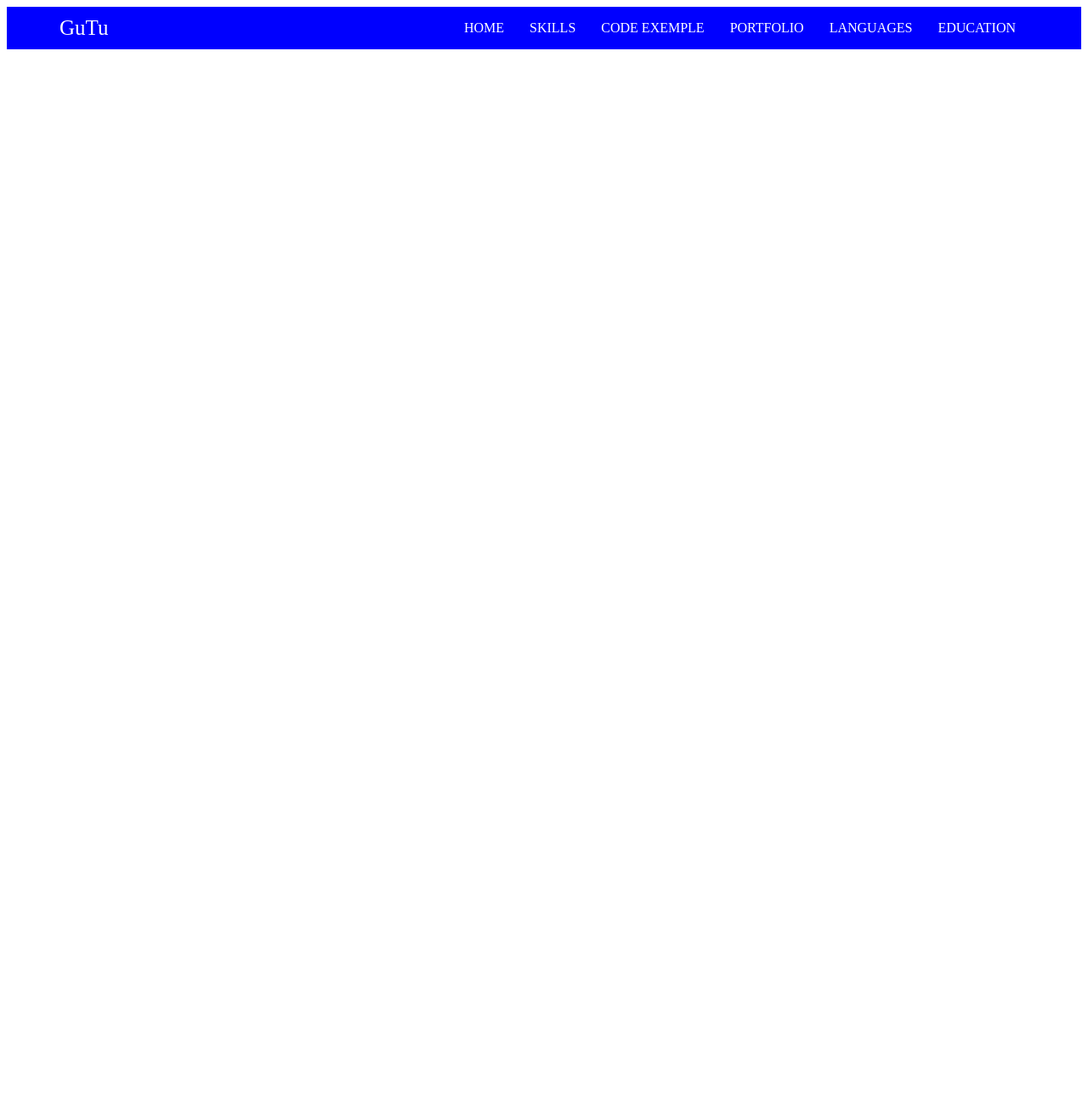
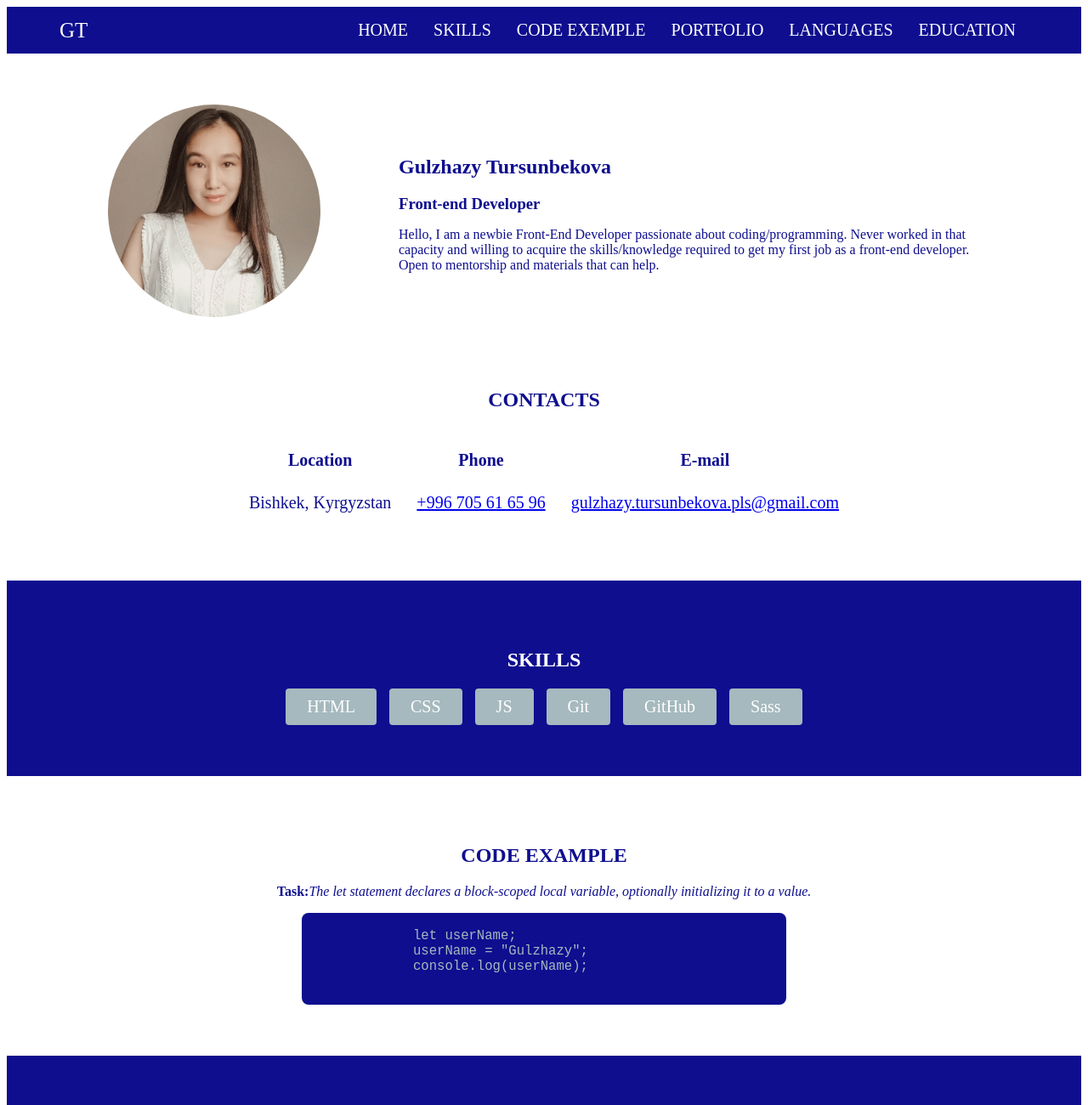
Before and after one commit to gulzhazy/nav-cv, a plain HTML site: page index.html in a window 1280 px wide. Shown: the top 1300 px of the page at 85% size. Before the commit the page ends 800 px from the top, so only its background shows below. Drawn offline with Linux system fonts and the light colour scheme.

Commit message:
Add contacts intro skills languages education code

```diff
--- a/css/styles.css
+++ b/css/styles.css
@@ -1,9 +1,10 @@
-body {
+html {
   box-sizing: border-box;
+  scroll-behavior: smooth;
 }
 
 .header {
-  background-color: blue;
+  background-color: rgb(14, 14, 143);
   box-sizing: border-box;
   width: 100%;
 }
@@ -11,6 +12,15 @@ body {
 .container {
   margin: 0 auto;
   width: 1140px;
+}
+
+.section {
+  padding: 60px 0;
+}
+
+.section-title {
+  text-transform: uppercase;
+  text-align: center;
 }
 
 .header-menu-item {
@@ -52,3 +62,135 @@ body {
 .header-menu-link:hover {
   background-color: rgb(165, 185, 190);
 }
+
+img {
+  width: 250px;
+  height: 250px;
+  border-radius: 50%;
+}
+
+/* intro-img {
+  width: 250px;
+
+} */
+
+.intro-left {
+  width: 30%;
+}
+
+.intro {
+  padding: 60px 0;
+}
+
+.intro-inner {
+  display: flex;
+  justify-content: center;
+  align-items: center;
+}
+
+.intro-right {
+  width: 60%;
+  color: rgb(14, 14, 143);
+}
+
+.into-right h1,
+h3 {
+  margin: 0 0 15px;
+}
+
+.contacts ul {
+  margin: 0;
+  padding: 0;
+  list-style: none;
+  display: flex;
+  justify-content: center;
+  flex-wrap: wrap;
+  gap: 30px;
+  text-align: center;
+}
+
+.contacts {
+  margin-bottom: 60px;
+  color: rgb(14, 14, 143);
+}
+.skills {
+  color: white;
+  background-color: rgb(14, 14, 143);
+}
+
+.skills ul {
+  display: flex;
+  justify-content: center;
+  flex-wrap: wrap;
+  margin: 0;
+  padding: 0;
+  list-style: none;
+  gap: 15px;
+}
+
+.skills li {
+  padding: 10px 25px;
+  background-color: rgb(165, 185, 190);
+  border-radius: 4px;
+}
+
+.code-example {
+  text-align: center;
+  color: rgb(14, 14, 143);
+}
+
+.code-example p {
+  font-style: italic;
+}
+
+.code-example b {
+  font-style: normal;
+}
+
+.code-example pre {
+  width: 50%;
+  margin: 0 auto;
+  font-size: 1.2em;
+  text-align: left;
+  color: rgb(165, 185, 190);
+  background-color: rgb(14, 14, 143);
+  border-radius: 8px;
+}
+
+.portfolio {
+  color: white;
+  background-color: rgb(14, 14, 143);
+  margin: 0 auto;
+}
+
+.portfolio-photos {
+  padding-top: 20px;
+  display: flex;
+  justify-content: center;
+  align-items: center;
+  justify-content: space-around;
+}
+
+.languages {
+  color: rgb(14, 14, 143);
+}
+
+.languages ul,
+li {
+  font-size: 20px;
+}
+
+.education {
+  color: white;
+  background-color: rgb(14, 14, 143);
+}
+
+.education li {
+  font-style: italic;
+}
+
+footer {
+  padding: 20px 0;
+  color: rgb(14, 14, 143);
+  text-align: center;
+}
--- a/index.html
+++ b/index.html
@@ -12,7 +12,7 @@
       <div class="header-inner">
         <div class="container">
           <nav class="header-nav">
-            <a href="#" class="header-logo">GuTu</a>
+            <a href="#" class="header-logo">GT</a>
             <ul class="header-menu">
               <li class="header-menu-item">
                 <a href="#home" class="header-menu-link">Home</a>
@@ -30,12 +30,134 @@
                 <a href="#languages" class="header-menu-link">Languages</a>
               </li>
               <li class="header-menu-item">
-                <a href="#Education" class="header-menu-link">Education</a>
+                <a href="#education" class="header-menu-link">Education</a>
               </li>
             </ul>
           </nav>
         </div>
       </div>
     </header>
+
+    <main>
+      <section id="home" class="intro">
+        <div class="container">
+          <div class="intro-inner">
+            <div class="intro-left">
+              <img
+                class="intro-img"
+                src="images/gulzhazysphoto.jpg"
+                alt="Gulzhazy"
+              />
+            </div>
+            <div class="intro-right">
+              <h1>Gulzhazy Tursunbekova</h1>
+              <h3>Front-end Developer</h3>
+              <p>
+                Hello, I am a newbie Front-End Developer passionate about
+                coding/programming. Never worked in that capacity and willing to
+                acquire the skills/knowledge required to get my first job as a
+                front-end developer. Open to mentorship and materials that can
+                help.
+              </p>
+            </div>
+          </div>
+        </div>
+      </section>
+
+      <section class="contacts">
+        <div class="container">
+          <h2 class="section-title">Contacts</h2>
+          <ul>
+            <li>
+              <h4>Location</h4>
+              <p>Bishkek, Kyrgyzstan</p>
+            </li>
+            <li>
+              <h4>Phone</h4>
+              <a href="tel:+996705616596">+996 705 61 65 96</a>
+            </li>
+            <li>
+              <h4>E-mail</h4>
+              <a href="mailto:gulzhazy.tursunbekova.pls@gmail.com"
+                >gulzhazy.tursunbekova.pls@gmail.com</a
+              >
+            </li>
+          </ul>
+        </div>
+      </section>
+
+      <section id="skills" class="skills section">
+        <div class="container">
+          <h2 class="section-title">Skills</h2>
+          <ul>
+            <li>HTML</li>
+            <li>CSS</li>
+            <li>JS</li>
+            <li>Git</li>
+            <li>GitHub</li>
+            <li>Sass</li>
+          </ul>
+        </div>
+      </section>
+
+      <section id="code" class="code-example section">
+        <div class="container">
+          <h2 class="section-title">Code Example</h2>
+          <p>
+            <b>Task:</b>The let statement declares a block-scoped local
+            variable, optionally initializing it to a value.
+          </p>
+
+          <pre>
+            <code>
+              let userName;
+              userName = "Gulzhazy";
+              console.log(userName);
+            </code>
+          </pre>
+        </div>
+      </section>
+
+      <section id="portfolio" class="portfolio section">
+        <div class="container">
+          <h2 class="section-title">Portfolio</h2>
+          <div class="portfolio-photos">
+            <div>
+              <img src="images/photo-port1.jpg" alt="" />
+            </div>
+            <div><img src="images/photo-port2.jpg" alt="" /></div>
+            <div><img src="images/photo-port3.jpg" alt="" /></div>
+          </div>
+        </div>
+      </section>
+
+      <section id="languages" class="languages section">
+        <div class="container">
+          <h2 class="section-title">Languages</h2>
+          <ul>
+            <li><strong>Kyrgyz</strong>- native</li>
+            <li><strong>English</strong>- elementary</li>
+            <li><strong>Turkish</strong>- spoken</li>
+          </ul>
+        </div>
+      </section>
+
+      <section id="education" class="education section">
+        <div class="container">
+          <h2 class="section-title">Education</h2>
+          <ul>
+            <li>
+              Kyrgyz State University of Construction, Transport and
+              Architecture n.a. N. Isanov
+            </li>
+          </ul>
+        </div>
+      </section>
+    </main>
+
+    <footer>
+      2022&copy; <a href="https://github.com/gulzhazy">Me on GitHub</a>
+      <a href="https://linktr.ee/jyldyzacademy2020">Jyldyz Academy</a>
+    </footer>
   </body>
 </html>
```
Also changed, not shown: images/gulzhazysphoto.jpg (added), images/photo-port1.jpg (added), images/photo-port2.jpg (added), images/photo-port3.jpg (added).
